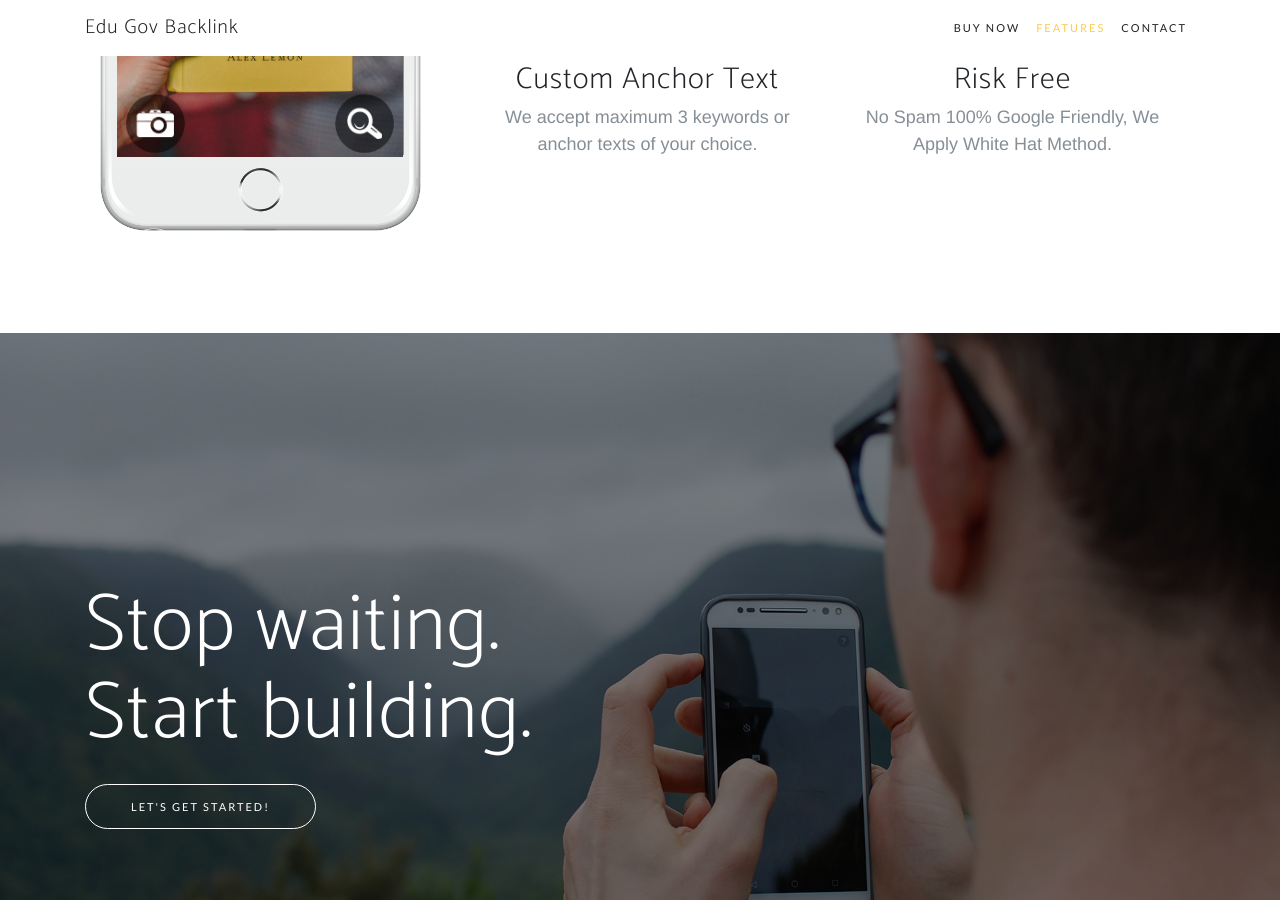
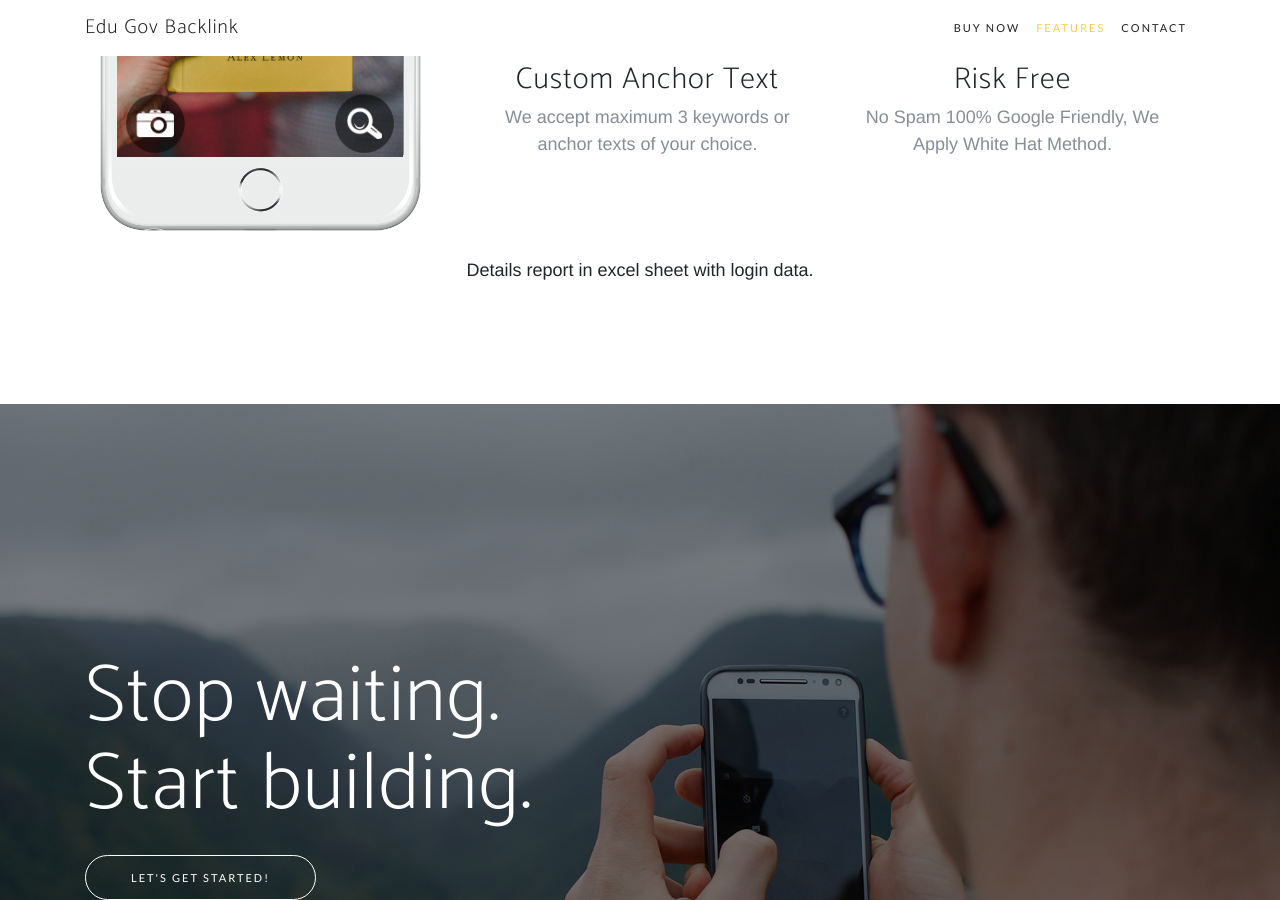
Before and after one commit to digitechpoint/digitechpoint.github.io, a Jekyll site: the page edu-gov-backlinks/index.html, which Jekyll copies as it is, in a window 1280 px wide and 900 px high, scrolled down 2227 px. Built offline with Jekyll 4.4.1, drawn with Linux system fonts in a browser that asks for light colours; some web fonts are replaced.

Commit message:
Update index.html

```diff
--- a/edu-gov-backlinks/index.html
+++ b/edu-gov-backlinks/index.html
@@ -154,14 +154,14 @@
               <div class="row">
                 <div class="col-lg-6">
                   <div class="feature-item">
-                    <i class="icon-screen-smartphone text-primary"></i>
+                    <i class="icon-puzzle text-primary"></i>
                     <h3>100% Manually</h3>
                     <p class="text-muted">All the backlinks created manually by human. No automation or robot.</p>
                   </div>
                 </div>
                 <div class="col-lg-6">
                   <div class="feature-item">
-                    <i class="icon-camera text-primary"></i>
+                    <i class="icon-globe text-primary"></i>
                     <h3>Only .Gov .Edu</h3>
                     <p class="text-muted">High Authority Gov EDU domains used by Government & educational institutions.</p>
                   </div>
@@ -170,14 +170,14 @@
               <div class="row">
                 <div class="col-lg-6">
                   <div class="feature-item">
-                    <i class="icon-present text-primary"></i>
+                    <i class="icon-link text-primary"></i>
                     <h3>Custom Anchor Text</h3>
                     <p class="text-muted">We accept maximum 3 keywords or anchor texts of your choice.</p>
                   </div>
                 </div>
                 <div class="col-lg-6">
                   <div class="feature-item">
-                    <i class="icon-lock-open text-primary"></i>
+                    <i class="icon-shield text-primary"></i>
                     <h3>Risk Free</h3>
                     <p class="text-muted">No Spam 100% Google Friendly, We Apply White Hat Method.</p>
                   </div>
@@ -186,6 +186,7 @@
             </div>
           </div>
         </div>
+        <div><br><p class="text-center">Details report in excel sheet with login data.</p></div>
       </div>
     </section>
 
```
